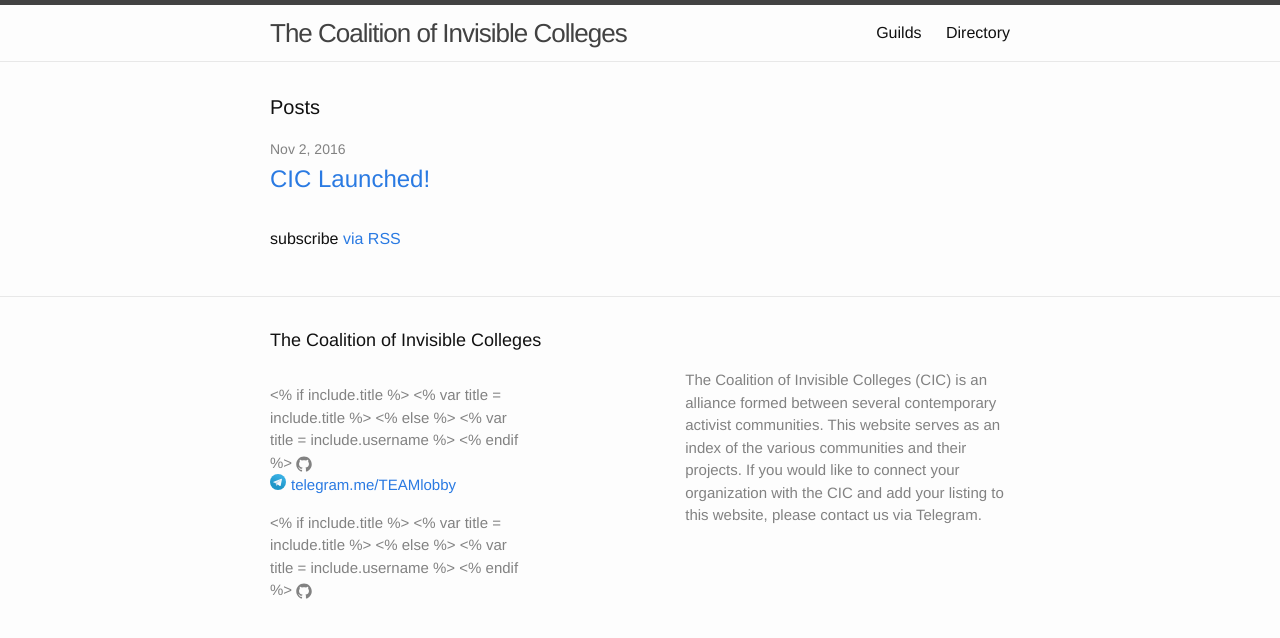
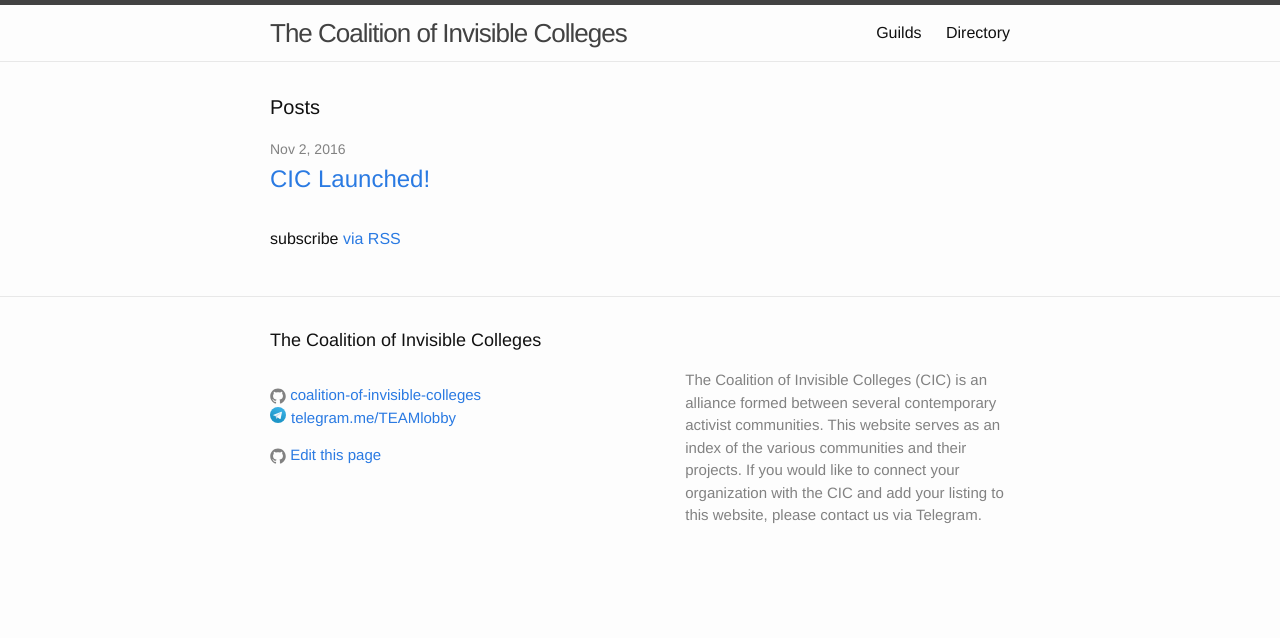
Before and after one commit to coalition-of-invisible-colleges/cic.github.io, a Jekyll site: the page built from index.md, in a window 1280 px wide. Shown: the top 638 px of the page. Built offline with Jekyll 4.4.1, drawn with Linux system fonts in a browser that asks for light colours.

Commit message:
Fixed title again

```diff
--- a/_includes/icon-github.html
+++ b/_includes/icon-github.html
@@ -1,6 +1 @@
-<% if include.title %>
-  <% var title = include.title %>
-<% else %>
-  <% var title = include.username %>
-<% endif %>
-<a href="https://github.com/{{ include.username }}"><span class="icon icon--github">{% include icon-github.svg %}</span><span class="username">{{ title }}</span></a>
+<a href="https://github.com/{{ include.username }}"><span class="icon icon--github">{% include icon-github.svg %}</span><span class="username">{{ include.title | default: include.username }}</span></a>
```
